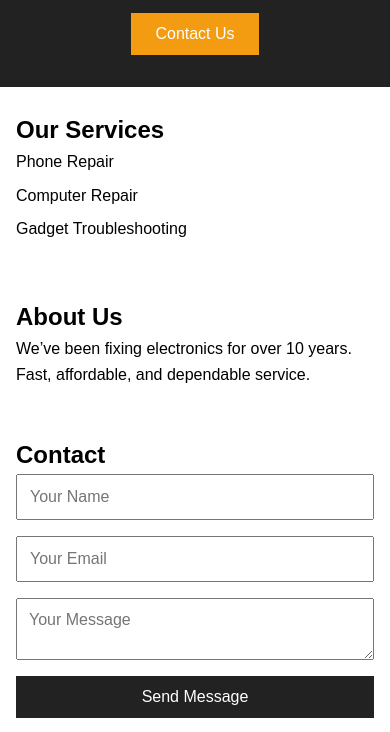
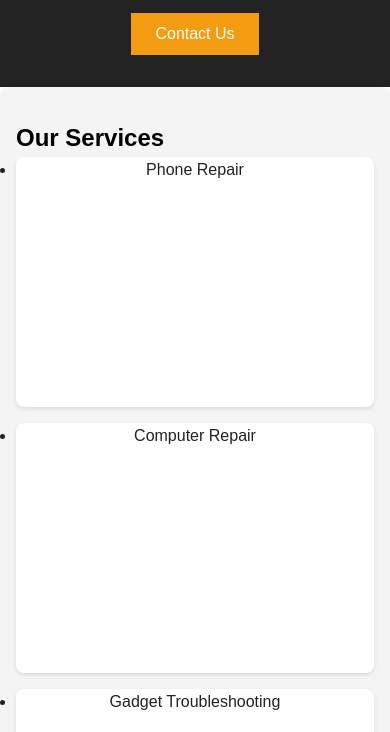
Before and after one commit to SchoolBoyBith/Business-Landing-Page, a plain HTML site: page index.html in a window 390 px wide. Shown: the part 112-844 px from the top of the page. Drawn offline with Linux system fonts and the light colour scheme.

Commit message:
Polish landing page: layout, colors, typography, responive design

```diff
--- a/index.html
+++ b/index.html
@@ -4,6 +4,7 @@
   <meta charset="UTF-8" />
   <meta name="viewport" content="width=device-width, initial-scale=1.0" />
   <title>ElectroFix | Repair Services</title>
+  <link href="https://fonts.googleapis.com/css2?family=Roboto:wght@400;700&display=swap" rel="stylesheet">
   <link rel="stylesheet" href="style.css" />
 </head>
 <body>
--- a/style.css
+++ b/style.css
@@ -1,3 +1,10 @@
+:root {
+  --primary: #222;
+  --accent: #f39c12;
+  --light: #fff;
+  --neutral: #f4f4f4;
+}
+
 * {
   box-sizing: border-box;
   font-family: Arial, sans-serif;
@@ -6,21 +13,34 @@
 }
 
 body {
+  font-family: 'Roboto', Arial, sans-serif;
   line-height: 1.6;
 }
 
 header {
-  background: #222;
-  color: #fff;
+  background: var(--primary);
+  color: var(--light);
   text-align: center;
   padding: 3rem 1rem;
+}
+
+button:hover {
+  background: #d67e0b;
+  transform: scale(1.05);
+  transition: all 0.2s ease;
+}
+
+#services li:hover {
+    transform: translateY(-5px);
+    transition: all 0.2s ease;
 }
 
 header button {
   padding: 0.75rem 1.5rem;
   font-size: 1rem;
   margin-top: 1rem;
-  background: #f39c12;
+  background: var(--accent);
+  color: var(--light);
   border: none;
   cursor: pointer;
 }
@@ -29,14 +49,27 @@ section {
   padding: 2rem 1rem;
   max-width: 900px;
   margin: auto;
+  border-radius: 10px;
+  box-shadow: 0 2px 6px rgba(0,0,0,0.1);
+  margin-bottom: 2rem;
+  background: var(--neutral);
 }
 
-ul {
-  list-style-type: none;
+#services ul {
+    display: flex;
+    flex-wrap: wrap;
+    gap: 1rem;
+    justify-content: center;
 }
 
-li {
-  margin-bottom: 0.5rem;
+#services li {
+    flex: 1 1 250px;
+    background: var(--light);
+    color: var(--primary);
+    pad: 1rem;
+    text-align: center;
+    border-radius: 8px;
+    box-shadow: 0 2px 4px rgba(0,0,0,0.1);
 }
 
 form {
@@ -68,13 +101,27 @@ footer {
   color: white;
 }
 
+h1, h2 {
+    font-weight: 700;
+}
+
+p, li {
+    font-weight: 400;
+    line-height: 1.6;
+}
+
 /* Responsive */
 @media (max-width: 600px) {
+    #services ul {
+        flex-direction: column;
+        gap: 1rem;
+    }
+
   header {
     padding: 2rem 1rem;
   }
 
   section {
-    padding: 1.5rem 1rem;
+    padding: 2rem 1rem;
   }
 }
```
